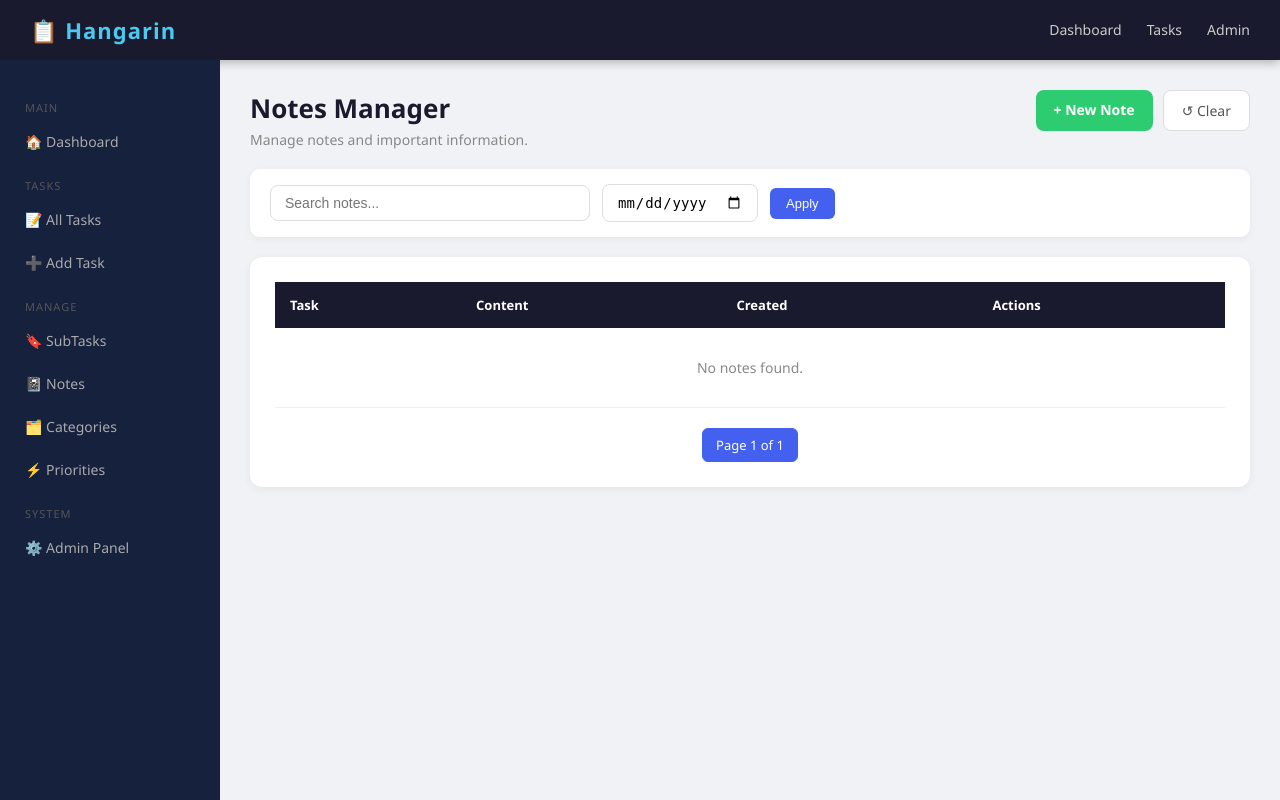
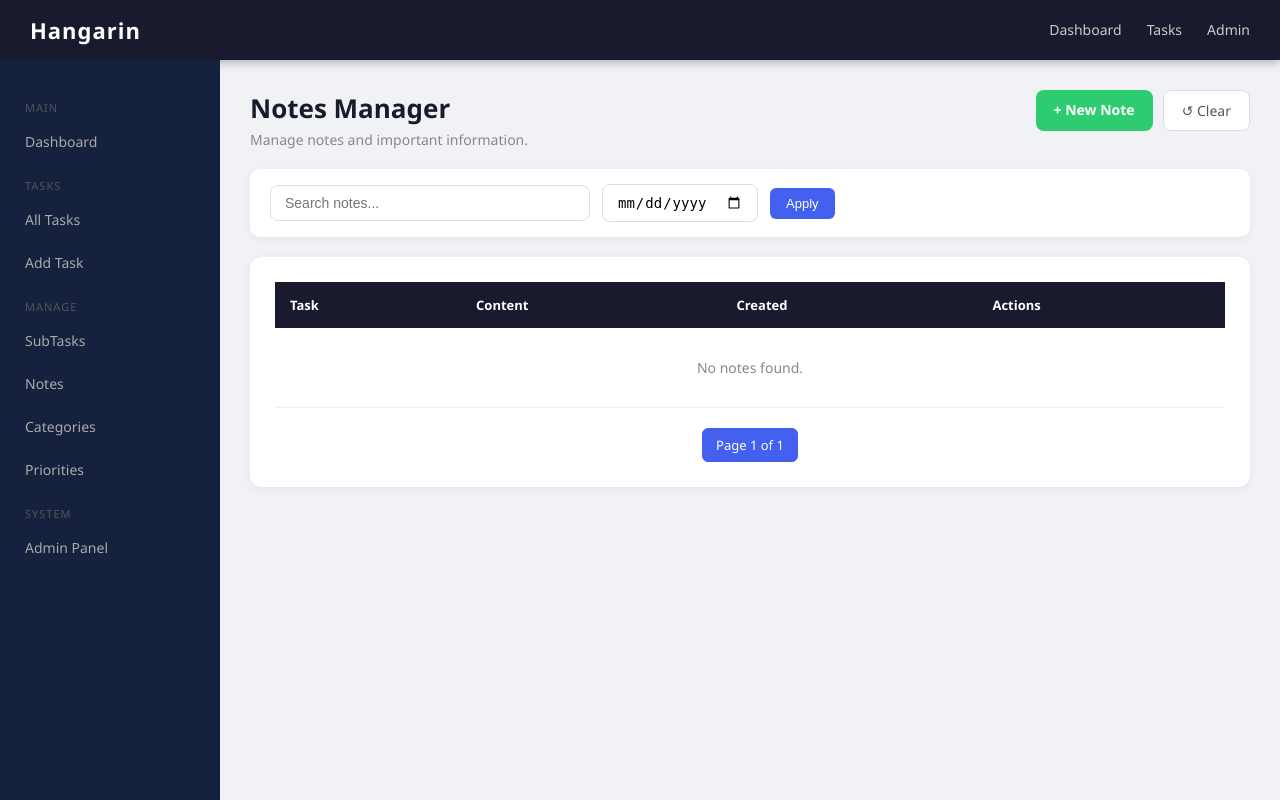
Before and after one commit to asi0723/Hangarin, a Django app: page /notes/ in a window 1280 px wide. Run offline with Django 5.2, Linux system fonts and the light colour scheme; data that the repository does not hold is empty.

Commit message:
added update

```diff
--- a/templates/base.html
+++ b/templates/base.html
@@ -84,8 +84,8 @@
         }
         .btn:hover { opacity: 0.85; }
         .btn-primary { background: #4361ee; color: white; }
-        .btn-warning { background: #f8961e; color: white; }
-        .btn-danger { background: #f72585; color: white; }
+        .btn-warning { background: #17a589; color: white; }
+        .btn-danger { background: #e74c3c; color: white; }
         .btn-secondary { background: #6c757d; color: white; }
         .btn-success { background: #4cc9a0; color: white; }
 
@@ -262,7 +262,7 @@
 
 <!-- NAVBAR -->
 <div class="navbar">
-    <div class="logo">📋 <span>Hangarin</span></div>
+    <div class="logo" style="color:white;"> Hangarin</div>
     <div class="nav-links">
         <a href="{% url 'dashboard' %}">Dashboard</a>
         <a href="{% url 'task_list' %}">Tasks</a>
@@ -276,20 +276,20 @@
     <!-- SIDEBAR -->
     <div class="sidebar">
         <div class="section-title">Main</div>
-        <a href="{% url 'dashboard' %}">🏠 Dashboard</a>
+        <a href="{% url 'dashboard' %}"> Dashboard</a>
 
         <div class="section-title">Tasks</div>
-        <a href="{% url 'task_list' %}">📝 All Tasks</a>
-        <a href="{% url 'task_create' %}">➕ Add Task</a>
+        <a href="{% url 'task_list' %}"> All Tasks</a>
+        <a href="{% url 'task_create' %}"> Add Task</a>
 
         <div class="section-title">Manage</div>
-        <a href="{% url 'subtask_list' %}">🔖 SubTasks</a>
-        <a href="{% url 'note_list' %}">📓 Notes</a>
-        <a href="{% url 'category_list' %}">🗂️ Categories</a>
-        <a href="{% url 'priority_list' %}">⚡ Priorities</a>
+        <a href="{% url 'subtask_list' %}">SubTasks</a>
+        <a href="{% url 'note_list' %}"> Notes</a>
+        <a href="{% url 'category_list' %}"> Categories</a>
+        <a href="{% url 'priority_list' %}"> Priorities</a>
 
         <div class="section-title">System</div>
-        <a href="/admin">⚙️ Admin Panel</a>
+        <a href="/admin"> Admin Panel</a>
     </div>
 
     <!-- CONTENT -->
--- a/templates/tasks/category_list.html
+++ b/templates/tasks/category_list.html
@@ -33,8 +33,8 @@
             <tr>
                 <td style="font-weight:600;">{{ category.name }}</td>
                 <td>
-                    <a href="{% url 'category_update' category.pk %}" class="btn-icon edit" title="Edit">✏️</a>
-                    <a href="{% url 'category_delete' category.pk %}" class="btn-icon del" title="Delete">🗑️</a>
+                    <a href="{% url 'category_update' category.pk %}" class="btn" style="background:#17a589; color:white;">Edit</a>
+                    <a href="{% url 'category_delete' category.pk %}" class="btn" style="background:#e74c3c; color:white;">Delete</a>
                 </td>
             </tr>
             {% empty %}
--- a/templates/tasks/note_list.html
+++ b/templates/tasks/note_list.html
@@ -38,8 +38,8 @@
                 <td>{{ note.content|truncatechars:80 }}</td>
                 <td>{{ note.created_at|date:"M d, Y" }}</td>
                 <td>
-                    <a href="{% url 'note_update' note.pk %}" class="btn-icon edit" title="Edit">✏️</a>
-                    <a href="{% url 'note_delete' note.pk %}" class="btn-icon del" title="Delete">🗑️</a>
+                    <a href="{% url 'note_update' note.pk %}" class="btn" style="background:#17a589; color:white;">Edit</a>
+                    <a href="{% url 'note_delete' note.pk %}" class="btn" style="background:#e74c3c; color:white;">Delete</a>
                 </td>
             </tr>
             {% empty %}
--- a/templates/tasks/priority_list.html
+++ b/templates/tasks/priority_list.html
@@ -33,9 +33,8 @@
             <tr>
                 <td style="font-weight:600;">{{ priority.name }}</td>
                 <td>
-                    <a href="{% url 'priority_update' priority.pk %}" class="btn-icon edit" title="Edit">✏️</a>
-                    <a href="{% url 'priority_delete' priority.pk %}" class="btn-icon del" title="Delete">🗑️</a>
-                </td>
+                    <a href="{% url 'priority_update' priority.pk %}" class="btn" style="background:#17a589; color:white;">Edit</a>
+                    <a href="{% url 'priority_delete' priority.pk %}" class="btn" style="background:#e74c3c; color:white;">Delete</a>
             </tr>
             {% empty %}
             <tr><td colspan="2" style="text-align:center; padding:30px; color:#888;">No priorities found.</td></tr>
--- a/templates/tasks/subtask_list.html
+++ b/templates/tasks/subtask_list.html
@@ -54,9 +54,8 @@
                 <td>{{ subtask.parent_task }}</td>
                 <td>{{ subtask.created_at|date:"M d, Y" }}</td>
                 <td>
-                    <a href="{% url 'subtask_update' subtask.pk %}" class="btn-icon edit" title="Edit">✏️</a>
-                    <a href="{% url 'subtask_delete' subtask.pk %}" class="btn-icon del" title="Delete">🗑️</a>
-                </td>
+                   <a href="{% url 'subtask_update' subtask.pk %}" class="btn" style="background:#17a589; color:white;">Edit</a>
+                   <a href="{% url 'subtask_delete' subtask.pk %}" class="btn" style="background:#e74c3c; color:white;">Delete</a>
             </tr>
             {% empty %}
             <tr><td colspan="5" style="text-align:center; padding:30px; color:#888;">No subtasks found.</td></tr>
--- a/templates/tasks/task_list.html
+++ b/templates/tasks/task_list.html
@@ -43,7 +43,7 @@
         <tbody>
             {% for task in page_obj %}
             <tr>
-                <td><a href="{% url 'task_detail' task.pk %}" style="color:#4361ee; text-decoration:none; font-weight:500;">{{ task.title }}</a></td>
+                <td><a href="{% url 'task_detail' task.pk %}" style="color:#1a1a2e; text-decoration:none; font-weight:600;">{{ task.title }}</a></td>
                 <td>
                     {% if task.status == 'Completed' %}
                         <span class="badge badge-completed">Completed</span>
```
